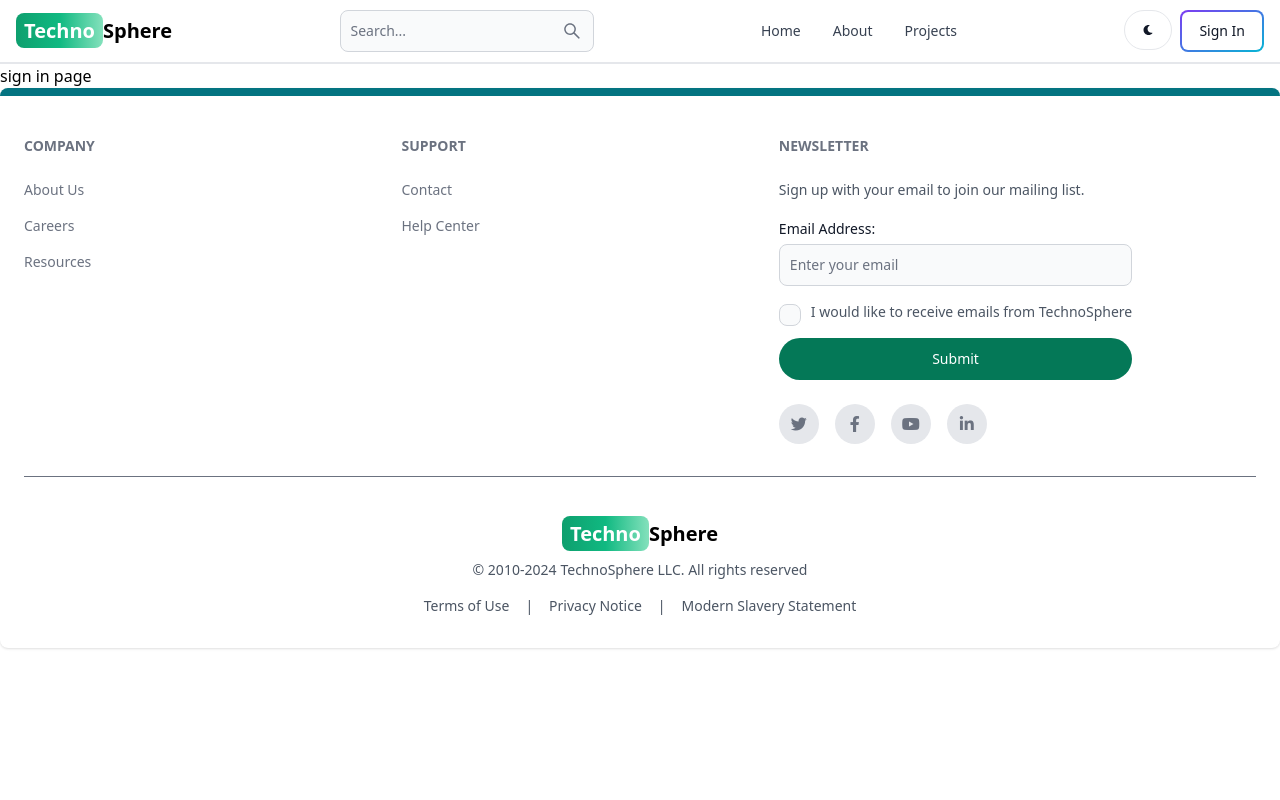
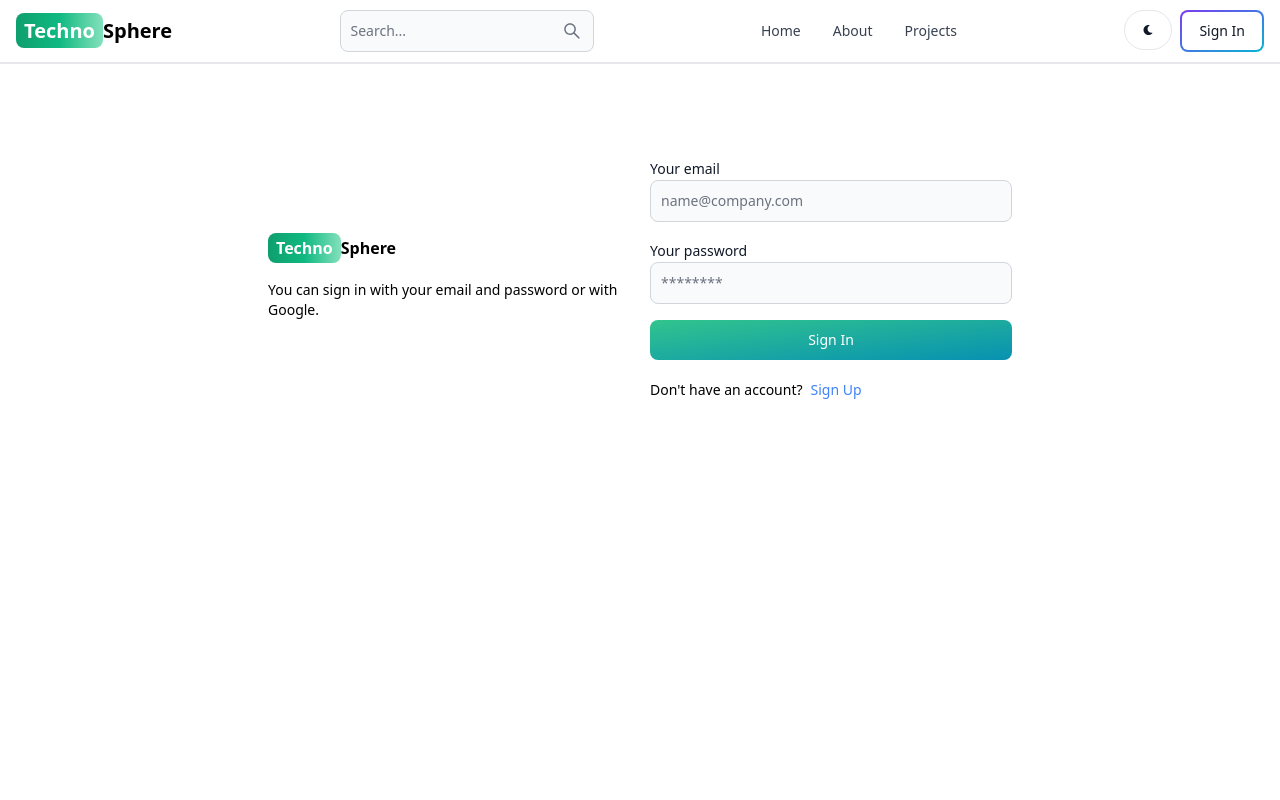
Before and after one commit to ayoubxmahmoud/techno-sphere, a React (Vite) app in the folder client/: page /sign-in in a window 1280 px wide. Shown: the top 800 px of the page. Built offline with nearby package versions, Linux system fonts and the light colour scheme.

Commit message:
complete the sign in page functionality

```diff
--- a/client/src/components/Footer.jsx
+++ b/client/src/components/Footer.jsx
@@ -4,17 +4,18 @@
 
 const FooterPage = () => {
   return (
-    <Footer container className="border-t-8 border-teal-600">
+    <Footer container className="bg-indigo-950">
       <div className="w-full max-x-7xl mx-auto">
         <div className="grid w-full justify-between sm:flex md:grid-cols-1 sm:gap-4">
           <div className="grid grid-cols-1 gap-8 sm: mt-4 sm:grid-cols-3 sm:gap-6">
             <div>
-              <Footer.Title title="Company" />
+              <Footer.Title title="Company" className="text-white"/>
               <Footer.LinkGroup col>
                 <Footer.Link
                   href="/about"
                   target="_blank"
                   rel="noopener noreferrer"
+                  className="text-lg"
                 >
                   About Us
                 </Footer.Link>
@@ -26,8 +27,8 @@
                 </Footer.Link>
               </Footer.LinkGroup>
             </div>
-            <div>
-              <Footer.Title title="Support" />
+            <div >
+              <Footer.Title title="Support" className="text-white" />
               <Footer.LinkGroup col>
                 <Footer.Link
                   href="/contact"
@@ -46,7 +47,7 @@
               </Footer.LinkGroup>
             </div>
             <div className="text-gray-800">
-              <Footer.Title title="Newsletter" />
+              <Footer.Title title="Newsletter" className="text-white"/>
               <p className="mt-2 text-sm text-gray-600">
                 Sign up with your email to join our mailing list.
               </p>
--- a/client/src/pages/SignIn.jsx
+++ b/client/src/pages/SignIn.jsx
@@ -1,11 +1,112 @@
-import React from 'react'
+import { Alert, Button, Label, Spinner, TextInput } from "flowbite-react";
+import React, { useState } from "react";
+import { Link, useNavigate } from "react-router-dom";
 
 const SignIn = () => {
+  const [formData, setFormData] = useState({});
+  const [errorMessage, setErrorMessage] = useState(null);
+  const [loading, setLoading] = useState(false);
+  const navigate = useNavigate();
+
+  const handleChange = (e) => {
+    setFormData({ ...formData, [e.target.id]: e.target.value.trim() });
+  };
+
+  const handleSubmit = async (e) => {
+    e.preventDefault();
+    if (!formData.email || !formData.password) {
+      return setErrorMessage("Please fill out all fields");
+    }
+    try {
+      setLoading(true);
+      setErrorMessage(null);
+
+      const res = await fetch("/api/auth/sign-in", {
+        method: "POST",
+        headers: { "Content-Type": "application/json" },
+        body: JSON.stringify(formData),
+      });
+      const data = await res.json();
+      if (data.success === false) {
+        setErrorMessage(data.message);
+      }
+      setLoading(false);
+      if (res.ok){
+        navigate('/');
+      }
+    } catch (error) {
+      console.log(error);
+      setErrorMessage(error.message);
+      setLoading(false);
+    }
+  };
   return (
-    <div>
-      sign in page
+    <div className="min-h-screen mt-20">
+      <div className="flex p-3 max-w-3xl mx-auto flex-col md:flex-row md:items-center gap-5">
+        {/* left side */}
+        <div className="flex-1">
+          <Link to="/" className="font-bold dark:text-white">
+            <span className="px-2 py-1 bg-gradient-to-r from-green-500 via-emerald-500 to-green-300 text-white rounded-lg">
+              Techno
+            </span>
+            Sphere
+          </Link>
+          <p className="text-sm mt-5">
+            You can sign in with your email and password or with Google.
+          </p>
+        </div>
+
+        {/* right side */}
+        <div className="flex-1">
+          <form className="flex flex-col gap-4" onSubmit={handleSubmit}>
+            <div>
+              <Label value="Your email" />
+              <TextInput
+                type="email"
+                placeholder="name@company.com"
+                id="email"
+                onChange={handleChange}
+              />
+            </div>
+            <div>
+              <Label value="Your password" />
+              <TextInput
+                type="password"
+                placeholder="********"
+                id="password"
+                onChange={handleChange}
+              />
+            </div>
+            <Button
+              gradientDuoTone="greenToBlue"
+              type="submit"
+              disabled={loading}
+            >
+              {loading ? (
+                <>
+                  <Spinner size="sm" />
+                  <span className="pl-3">Loading...</span>
+                </>
+              ) : (
+                "Sign In"
+              )}
+            </Button>
+          </form>
+          <div className="flex gap-2 text-sm mt-5">
+            <span>Don't have an account?</span>
+            <Link to="sign-up" className="text-blue-500">
+              Sign Up
+            </Link>
+          </div>
+          {errorMessage && (
+            <Alert className="mt-5" color="failure">
+              {errorMessage}
+            </Alert>
+          )}
+        </div>
+      </div>
     </div>
-  )
-}
+  );
+};
 
-export default SignIn
+export default SignIn;
```
